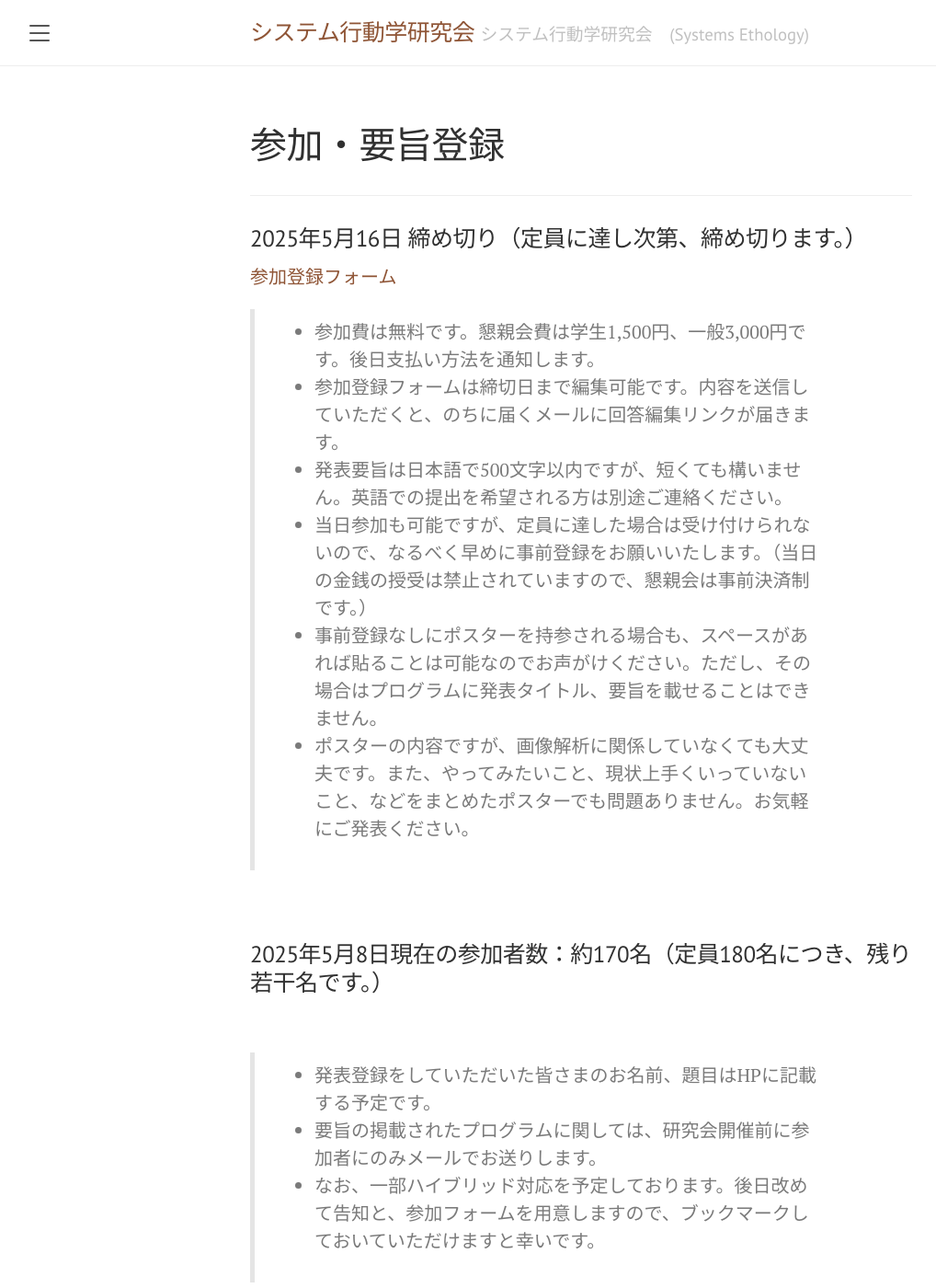
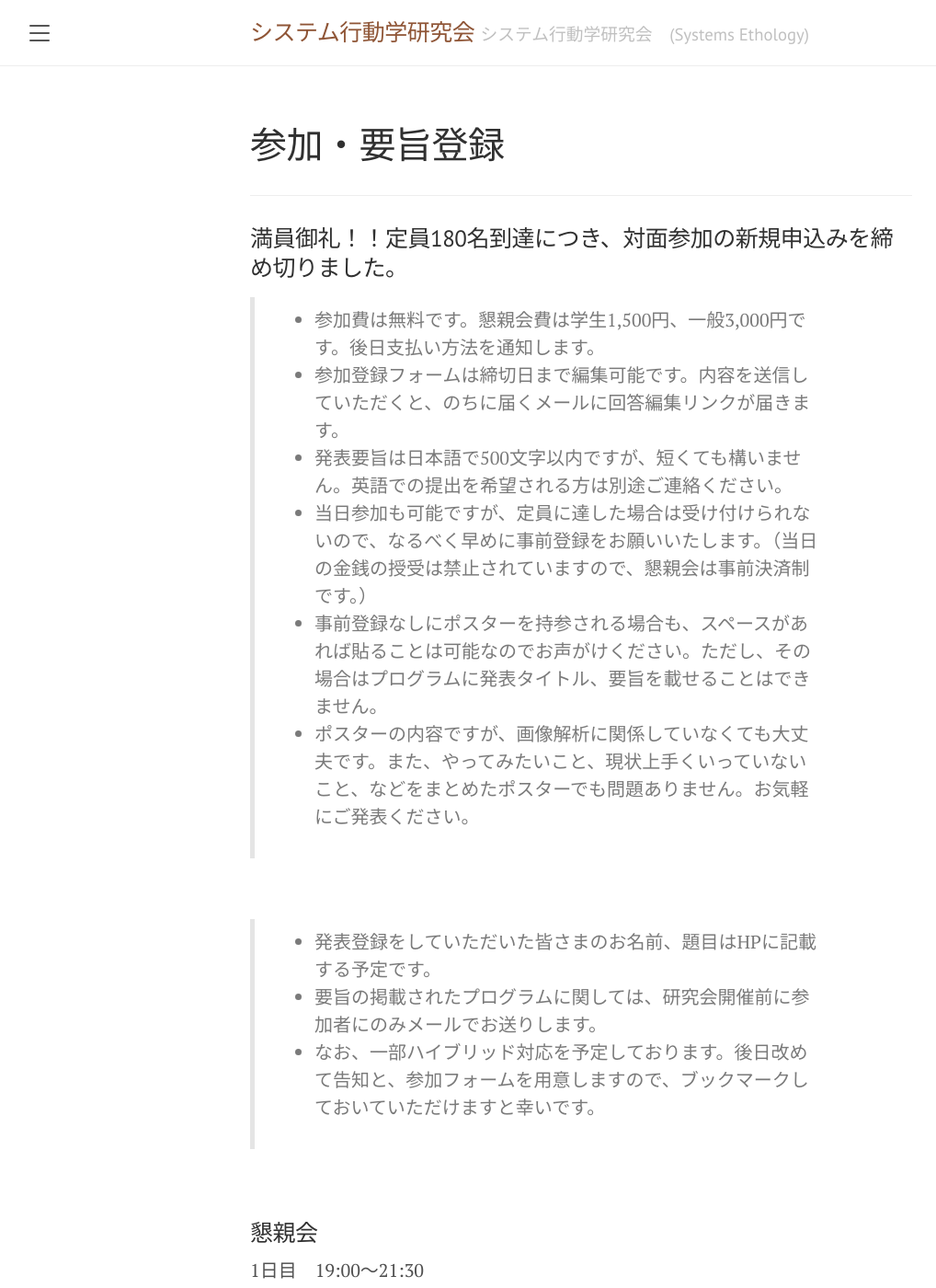
Before and after one commit to SystemsEthology/website, a Jekyll site: the page built from event_01/conference01_join.md, in a window 1280 px wide and 1400 px high. Shown: the whole window at 92% size, without its empty margins (8-1026 px from the left). Built offline with Jekyll 4.4.1, drawn with Linux system fonts in a browser that asks for light colours.

Commit message:
Update conference01_join.md

```diff
--- a/event_01/conference01_join.md
+++ b/event_01/conference01_join.md
@@ -5,9 +5,7 @@ order: 5
 ---
 ***
 
-### 2025年5月16日 締め切り（定員に達し次第、締め切ります。）
-
-<a href="https://docs.google.com/forms/d/e/1FAIpQLSfq8GA7E7LMyP78fGL7rFZV4hzA1bGYx6zy3UzEb74pd0jR1g/viewform?usp=dialog" target="_blank" rel="noopener noreferrer">参加登録フォーム</a>
+### 満員御礼！！定員180名到達につき、対面参加の新規申込みを締め切りました。
 
 > - 参加費は無料です。懇親会費は学生1,500円、一般3,000円です。後日支払い方法を通知します。
 > - 参加登録フォームは締切日まで編集可能です。内容を送信していただくと、のちに届くメールに回答編集リンクが届きます。
@@ -15,10 +13,6 @@ order: 5
 > - 当日参加も可能ですが、定員に達した場合は受け付けられないので、なるべく早めに事前登録をお願いいたします。（当日の金銭の授受は禁止されていますので、懇親会は事前決済制です。）
 > - 事前登録なしにポスターを持参される場合も、スペースがあれば貼ることは可能なのでお声がけください。ただし、その場合はプログラムに発表タイトル、要旨を載せることはできません。
 > - ポスターの内容ですが、画像解析に関係していなくても大丈夫です。また、やってみたいこと、現状上手くいっていないこと、などをまとめたポスターでも問題ありません。お気軽にご発表ください。
-
-<br>
-
-### 2025年5月8日現在の参加者数：約170名（定員180名につき、残り若干名です。）
 
 <br>
 
```
